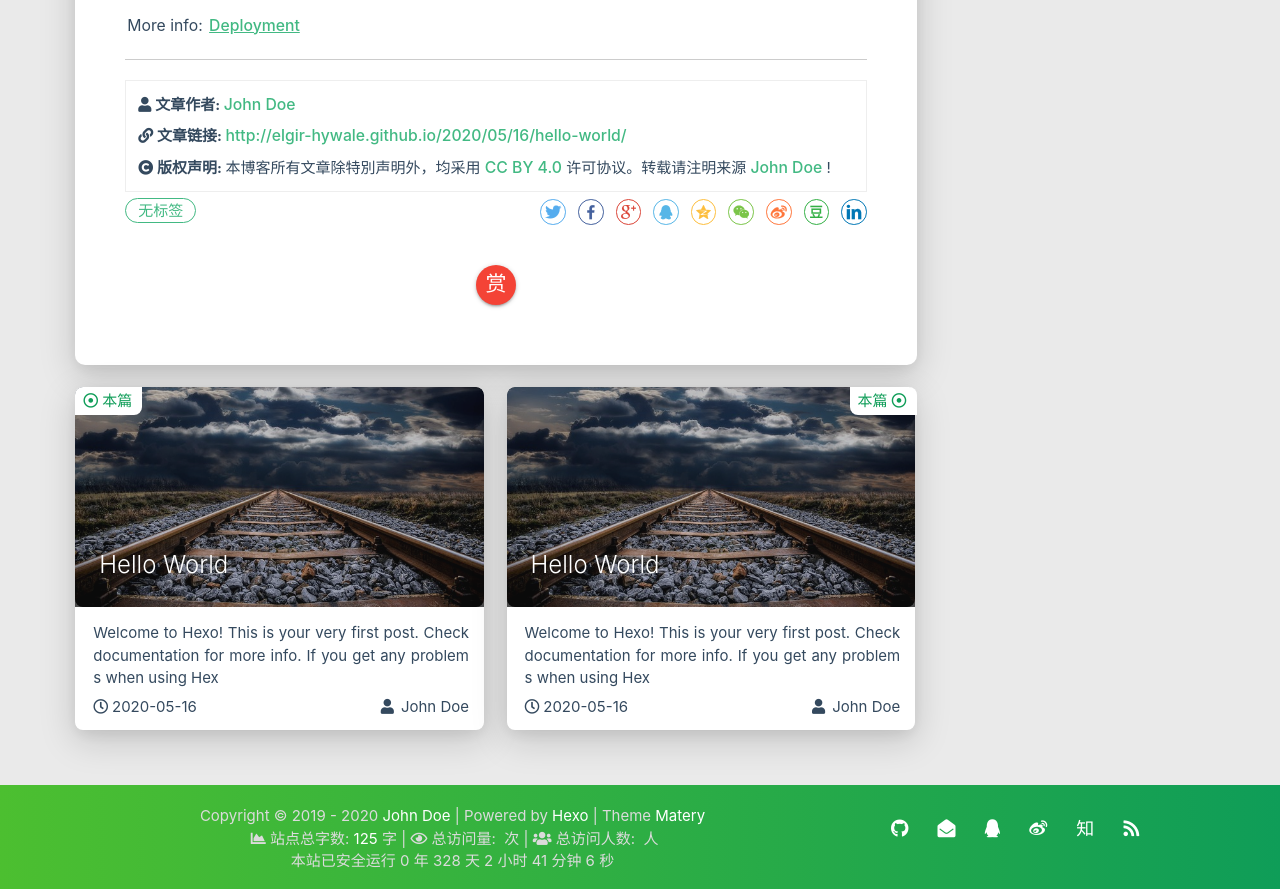
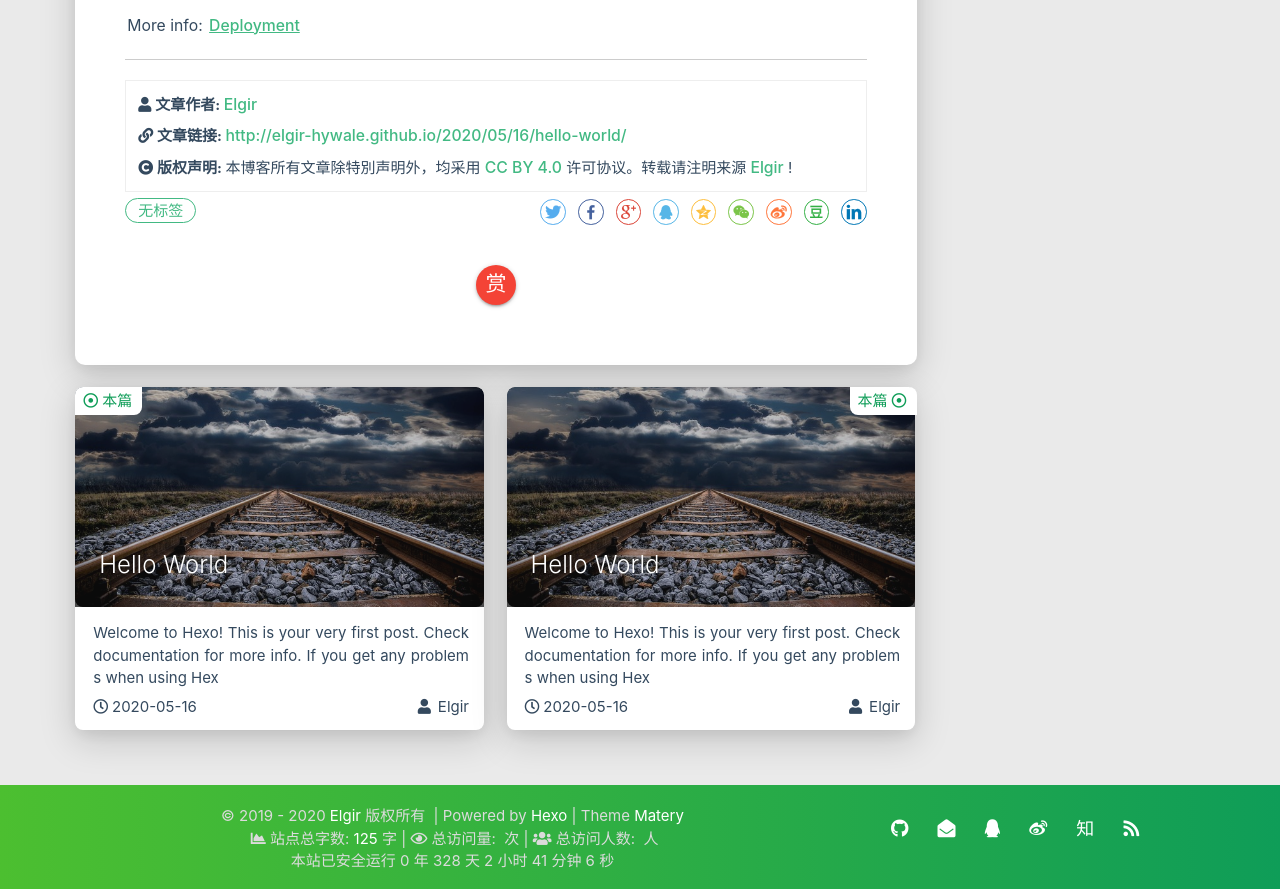
Before and after one commit to elgir-hywale/elgir-hywale.github.io, a plain HTML site: page 2020/05/16/hello-world/index.html in a window 1280 px wide. Shown: the part 1329-2218 px from the top of the page. Drawn offline with Linux system fonts and the light colour scheme; some packages are replaced by stand-ins of ours; a script that the page names is missing.

Commit message:
Site updated: 2020-05-20 10:41:00

```diff
--- a/2020/05/16/hello-world/index.html
+++ b/2020/05/16/hello-world/index.html
@@ -524,7 +524,7 @@
                     </i>
                 </span>
                 <span class="reprint-info">
-                    <a href="http://elgir-hywale.github.io" rel="external nofollow noreferrer">John Doe</a>
+                    <a href="http://elgir-hywale.github.io" rel="external nofollow noreferrer">Elgir</a>
                 </span>
             </div>
             <div class="reprint__type">
@@ -547,7 +547,7 @@
                     本博客所有文章除特別声明外，均采用
                     <a href="https://creativecommons.org/licenses/by/4.0/deed.zh" rel="external nofollow noreferrer" target="_blank">CC BY 4.0</a>
                     许可协议。转载请注明来源
-                    <a href="http://elgir-hywale.github.io" target="_blank">John Doe</a>
+                    <a href="http://elgir-hywale.github.io" target="_blank">Elgir</a>
                     !
                 </span>
             </div>
@@ -764,7 +764,7 @@
                         <span class="publish-author">
 
                             <i class="fas fa-user fa-fw"></i>
-                            John Doe
+                            Elgir
 
                         </span>
                     </div>
@@ -802,7 +802,7 @@
                         <span class="publish-author">
 
                             <i class="fas fa-user fa-fw"></i>
-                            John Doe
+                            Elgir
 
                         </span>
                     </div>
@@ -949,9 +949,10 @@ code[class*="language-"], pre[class*="language-"] { white-space: pre !important;
 
     <div class="container row center-align" style="margin-bottom: 15px !important;">
         <div class="col s12 m8 l8 copy-right">
-            Copyright&nbsp;&copy;
+            &copy;
             <span id="year">2019</span>
-            <a href="http://elgir-hywale.github.io" target="_blank">John Doe</a>
+            <a href="http://elgir-hywale.github.io" target="_blank">Elgir</a>
+            版权所有&nbsp;
             |&nbsp;Powered by&nbsp;<a href="https://hexo.io/" target="_blank">Hexo</a>
             |&nbsp;Theme&nbsp;<a href="https://github.com/blinkfox/hexo-theme-matery" target="_blank">Matery</a>
             <br>
--- a/atom.xml
+++ b/atom.xml
@@ -10,7 +10,7 @@
   <id>http://elgir-hywale.github.io/</id>
 
   <author>
-    <name>John Doe</name>
+    <name>Elgir</name>
 
   </author>
 
```
Also changed, not shown: about/index.html (+5 -4 lines), archives/2020/05/index.html (+4 -3 lines), archives/2020/index.html (+4 -3 lines), archives/index.html (+4 -3 lines), categories/index.html (+3 -2 lines), contact/index.html (+3 -2 lines), friends/index.html (+3 -2 lines), friends/markdown/title.html (+7 -6 lines), index.html (+4 -3 lines), tags/index.html (+3 -2 lines).
